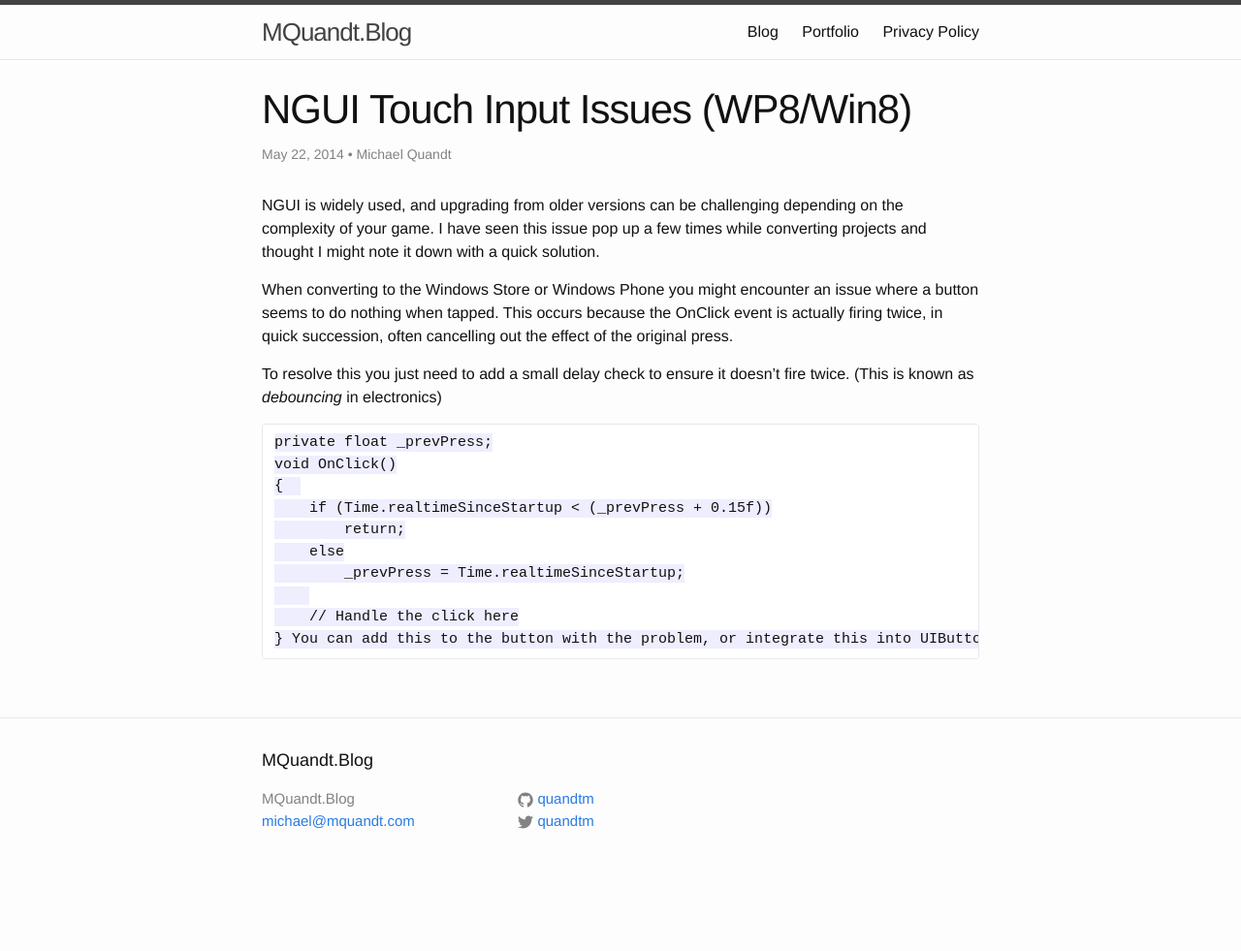
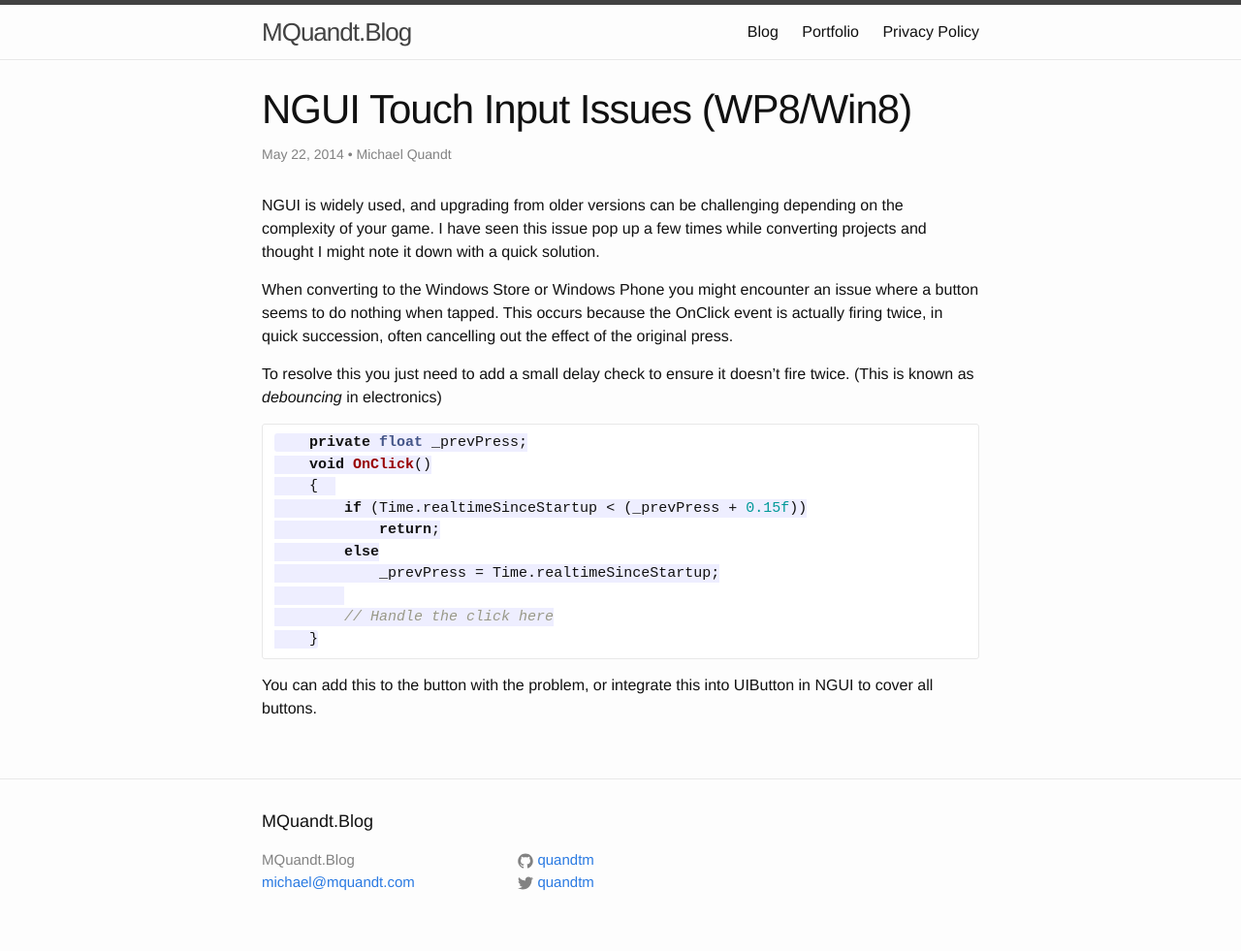
Before and after one commit to quandtm/quandtm.github.io, a Jekyll site: the page built from _posts/2014-05-22-ngui-touch-input-issues-win8wp8.md, in a window 1280 px wide. Shown: the whole page at 97% size. Built offline with Jekyll 4.4.1, drawn with Linux system fonts in a browser that asks for light colours; before the commit the page ends 918 px from its top, so only the background shows below that.

Commit message:
Update 2014-05-22-ngui-touch-input-issues-win8wp8.md

````diff
--- a/_posts/2014-05-22-ngui-touch-input-issues-win8wp8.md
+++ b/_posts/2014-05-22-ngui-touch-input-issues-win8wp8.md
@@ -9,6 +9,7 @@ When converting to the Windows Store or Windows Phone you might encounter an iss
 
 To resolve this you just need to add a small delay check to ensure it doesn't fire twice. (This is known as *debouncing* in electronics)
 
+```csharp
     private float _prevPress;
     void OnClick()
     {
@@ -19,4 +20,5 @@ To resolve this you just need to add a small delay check to ensure it doesn't fi
 
         // Handle the click here
     }
+```
 You can add this to the button with the problem, or integrate this into UIButton in NGUI to cover all buttons.
````
